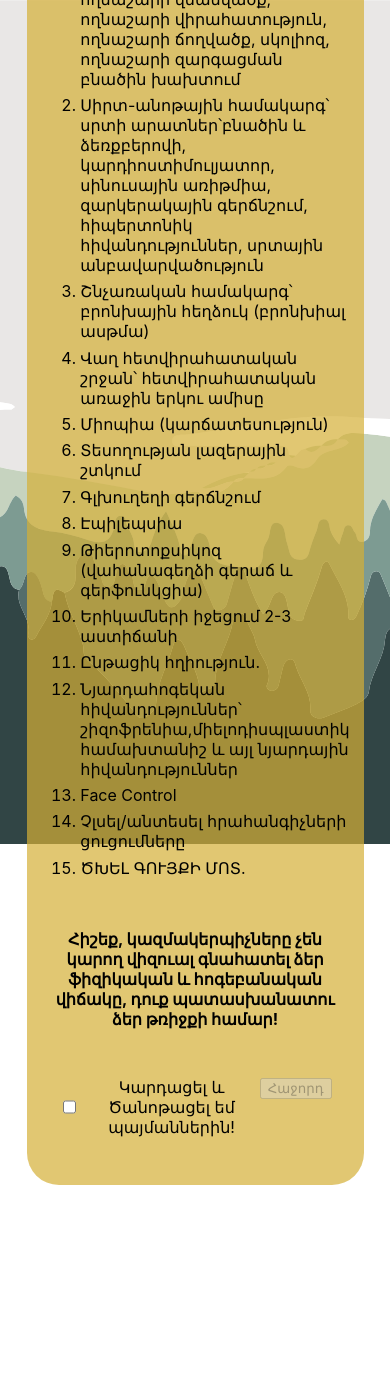
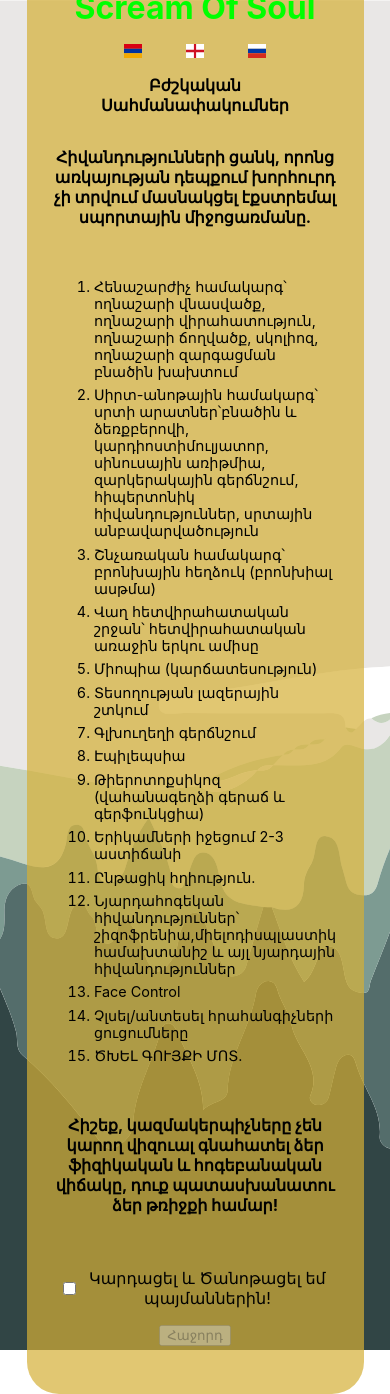
Before and after one commit to TigranBabujyan/Scream_payment, a React (Create React App) app: page / in a window 390 px wide. Before the commit the page ends 1185 px from the top, so only its background shows below. Built offline with nearby package versions, Linux system fonts and the light colour scheme.

Commit message:
mobile responsive

```diff
--- a/src/components/Home.tsx
+++ b/src/components/Home.tsx
@@ -41,22 +41,26 @@ const Home: React.FC = () => {
 
     return (
         <div className='main'>
+            <meta name="viewport" content="width=device-width, initial-scale=1.0"/>
             <div className='body'>
                 <header className='header'>Scream Of Soul</header>
                 <div className='checklist'>
                     <div className='language'>
-                        <div/>
+                        <div className='empty'/>
                         <div className='lang_buttons'>
-                            <button className='button' onClick={() => handleChangeLanguage("am")}><span className="fi fi-am"/></button>
-                            <button className='button' onClick={() => handleChangeLanguage("en")}><span className="fi fi-gb-eng"/></button>
-                            <button className='button' onClick={() => handleChangeLanguage("ru")}><span className="fi fi-ru"/></button>
+                            <button className='button' onClick={() => handleChangeLanguage("am")}><span
+                                className="fi fi-am"/></button>
+                            <button className='button' onClick={() => handleChangeLanguage("en")}><span
+                                className="fi fi-gb-eng"/></button>
+                            <button className='button' onClick={() => handleChangeLanguage("ru")}><span
+                                className="fi fi-ru"/></button>
                         </div>
                     </div>
+                    <div className='checklist_title'>{t('title')}</div>
+                    <div className='checklist_subtitle'>{t('subtitle')}</div>
                     <ol>
-                        <div className='checklist_title'>{t('title')}</div>
-                        <div className='checklist_subtitle'>{t('subtitle')}</div>
                         <div className='list'>
-                            {Array.from({ length: 15 }, (_, i) => (
+                            {Array.from({length: 15}, (_, i) => (
                                 <li key={i}>{t(`list.${i + 1}`)}</li>
                             ))}
                         </div>
@@ -68,7 +72,7 @@ const Home: React.FC = () => {
                         <input type="checkbox" onClick={handleCheckboxChange} id={"myCheckbox"}/>
                         <div className="agreement">{t("agreement")}</div>
                     </div>
-                    <div onClick={navigateToLink}>
+                    <div className= 'submit' onClick={navigateToLink}>
                         <button id={'myButton'} disabled={true}>{t('submit')}</button>
                     </div>
                 </div>
--- a/src/components/index.css
+++ b/src/components/index.css
@@ -63,6 +63,7 @@
 }
 
 .checklist_title {
+    justify-content: space-around;
     display: flex;
     align-items: center;
     margin-bottom: 2rem;
@@ -83,6 +84,7 @@
 
 .list li {
     margin: 0.2rem 0;
+    font-weight: normal;
 }
 
 .lower_title {
@@ -93,6 +95,7 @@
 .checkbox {
     display: flex;
     margin-right: 0.2rem;
+    align-items: center;
 }
 
 .agreement_positioning {
@@ -100,6 +103,7 @@
     display: flex;
     width: 100%;
     justify-content: space-between;
+    align-items: center;
 }
 
 .agreement {
@@ -114,3 +118,33 @@
     cursor: pointer;
     color: white;
 }
+
+@media only screen and (max-width: 600px) {
+    .main {
+        height: 160vh;
+    }
+
+    .list li {
+        font-size: 0.9rem;
+    }
+
+    .language {
+        justify-content: space-around;
+        margin: 1rem 0;
+
+    }
+    .empty{
+        display: none;
+    }
+    .agreement_positioning {
+        flex-direction: column;
+        margin-top: 0.3rem;
+    }
+    .submit {
+        margin-top: 1rem;
+    }
+    .button {
+        margin: 0 1rem
+    }
+
+}
```
